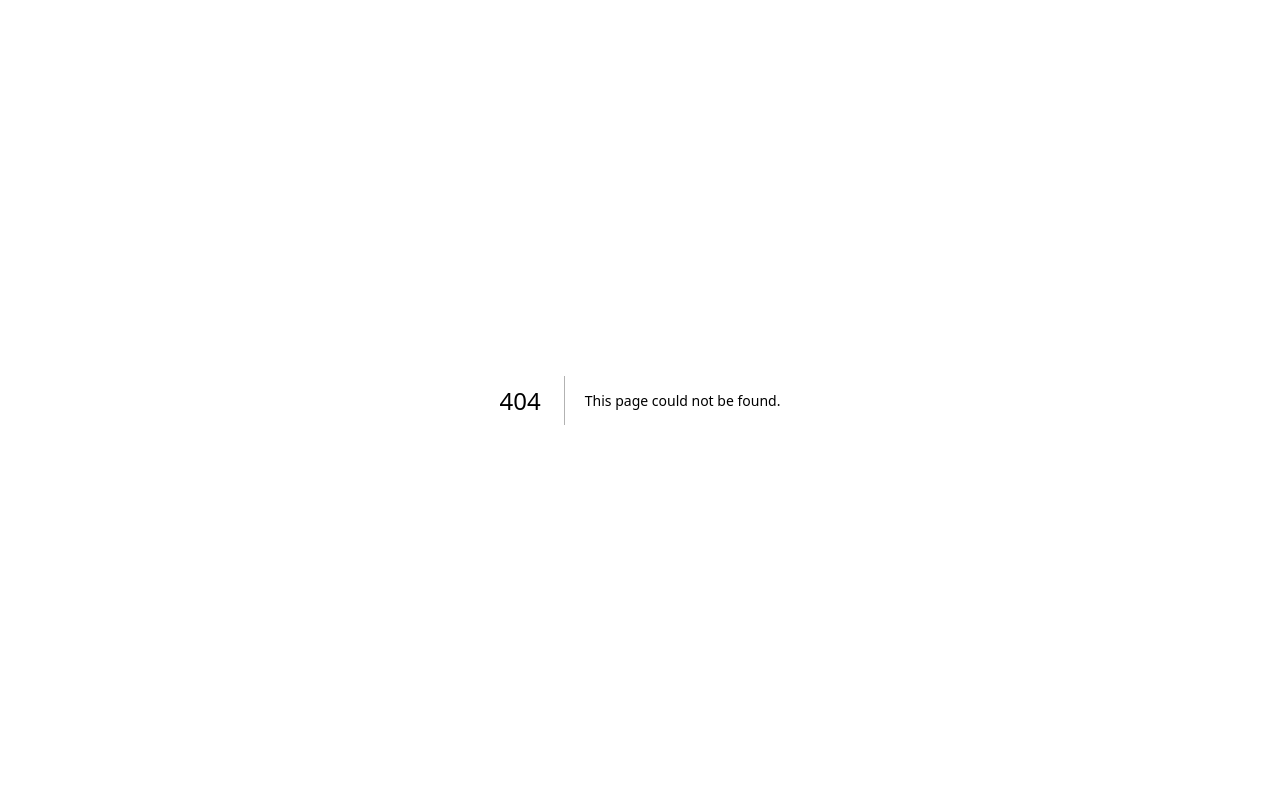
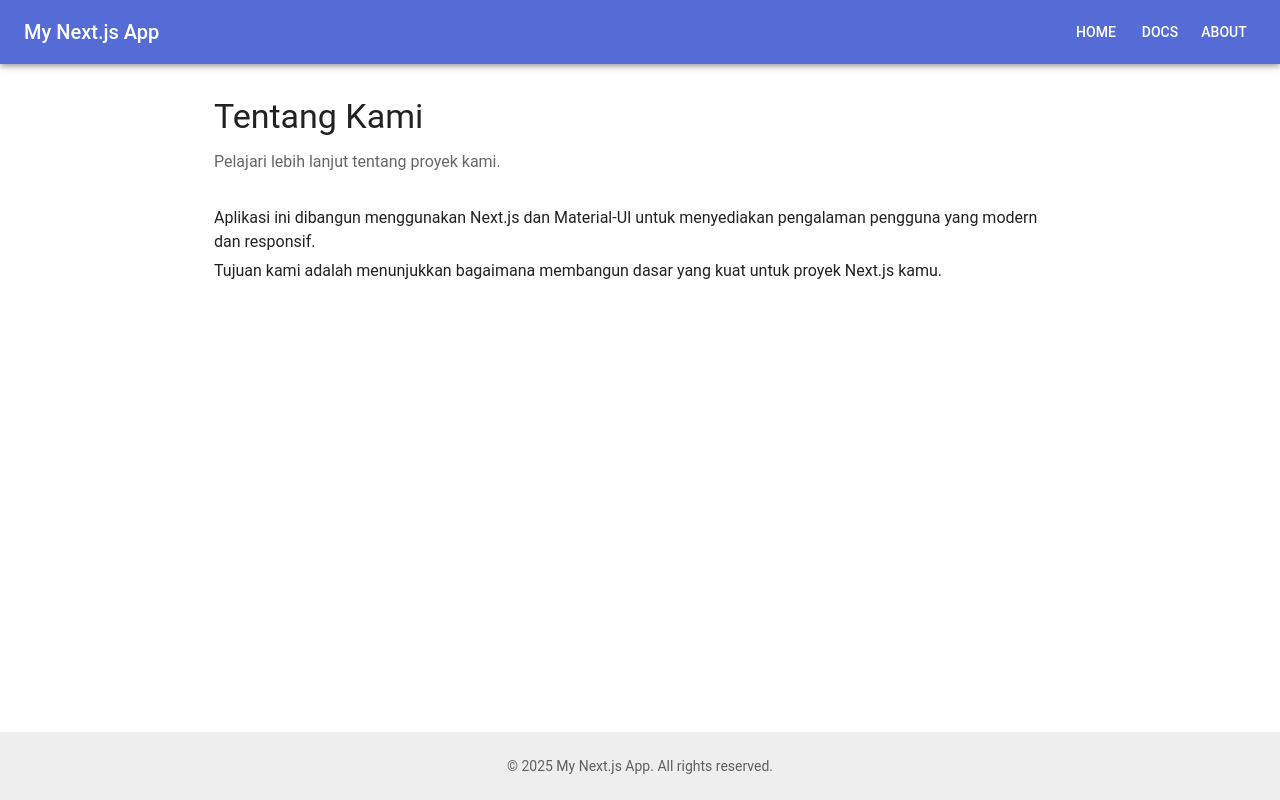
Before and after one commit to leotyps/mui-web, a Next.js app: page /about in a window 1280 px wide. Before the commit this address had no page. Built offline with nearby package versions, Linux system fonts and the light colour scheme.

Commit message:
Create index.tsx

```diff
--- /dev/null
+++ b/src/pages/about/index.tsx
@@ -0,0 +1,21 @@
+import * as React from 'react';
+import Typography from '@mui/material/Typography';
+import Layout from '@/components/Layout';
+import Box from '@mui/material/Box';
+
+const AboutPage: React.FC = () => {
+  return (
+    <Layout title="Tentang Kami" description="Pelajari lebih lanjut tentang proyek kami.">
+      <Box sx={{ my: 4 }}>
+        <Typography variant="body1" gutterBottom>
+          Aplikasi ini dibangun menggunakan Next.js dan Material-UI untuk menyediakan pengalaman pengguna yang modern dan responsif.
+        </Typography>
+        <Typography variant="body1">
+          Tujuan kami adalah menunjukkan bagaimana membangun dasar yang kuat untuk proyek Next.js kamu.
+        </Typography>
+      </Box>
+    </Layout>
+  );
+};
+
+export default AboutPage;
```
